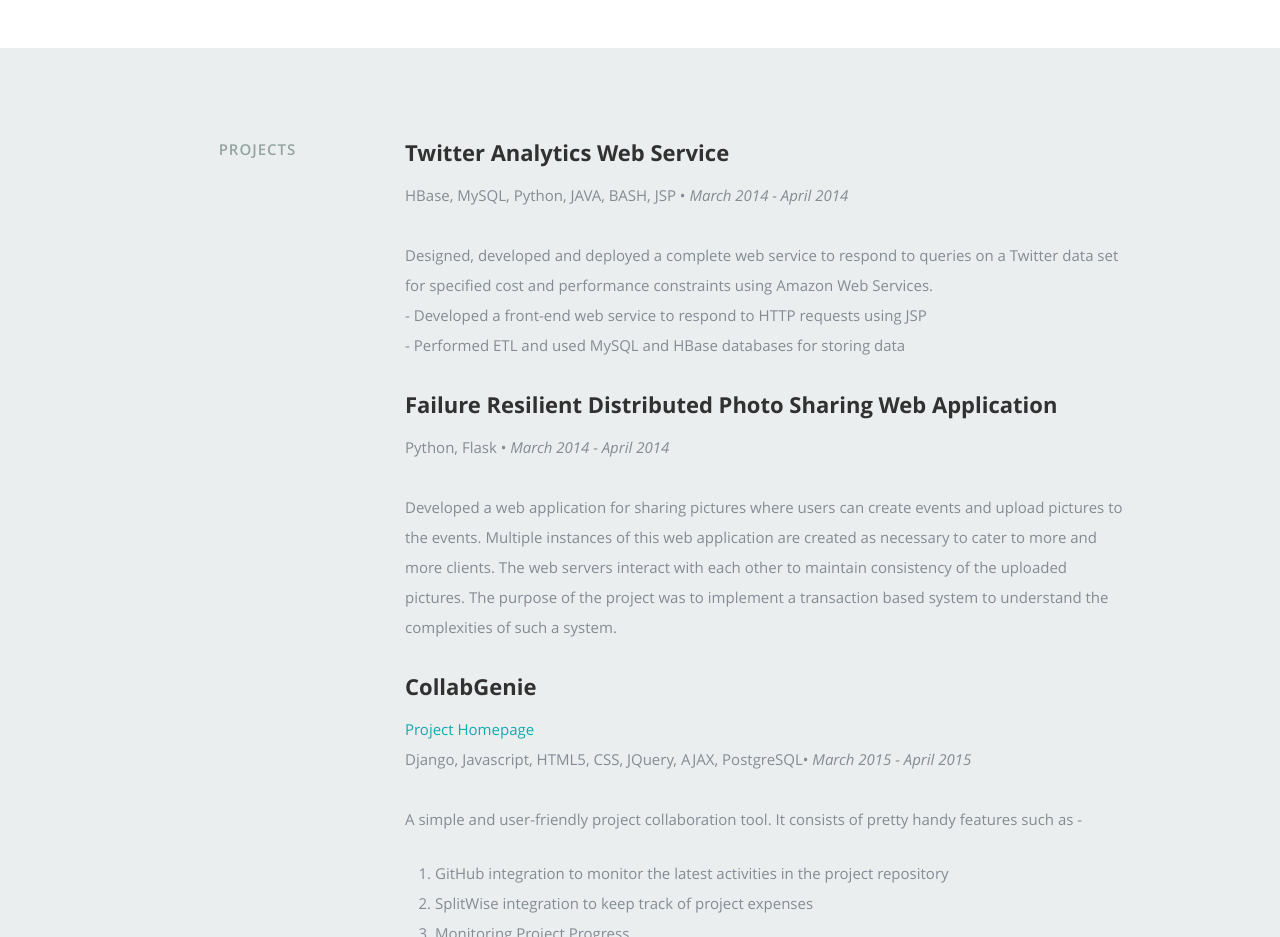
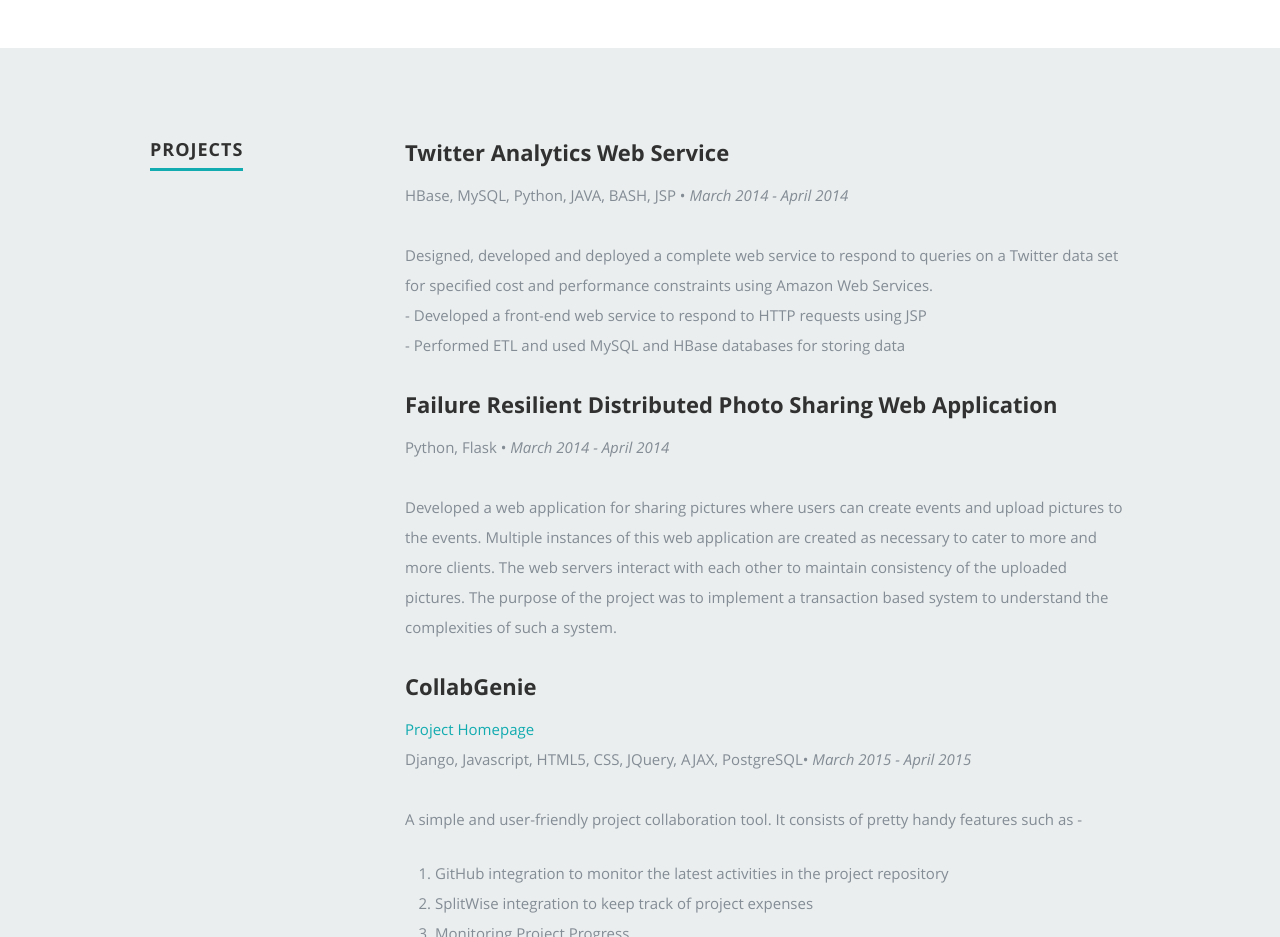
Before and after one commit to anish2591/anish2591.github.io, a plain HTML site: page index.html in a window 1280 px wide. Shown: the part 3640-4577 px from the top of the page. Drawn offline with nearby package versions, Linux system fonts and the light colour scheme.

Commit message:
Changed style of projects tab

```diff
--- a/css/layout.css
+++ b/css/layout.css
@@ -417,12 +417,14 @@ ul#nav li.current a { color: #F06000; }
    padding-bottom: 60px;
 }
 #portfolio h1 {
-   font: 15px/24px 'opensans-semibold', sans-serif;
+   font: 18px/24px 'opensans-bold', sans-serif;
    text-transform: uppercase;
    letter-spacing: 1px;
-   text-align: center;
-   margin-bottom: 48px;
-   color: #95A3A3;
+}
+
+#portfolio h1 span {
+   border-bottom: 3px solid #11ABB0;
+   padding-bottom: 6px;
 }
 
 /* Portfolio Content */
```
